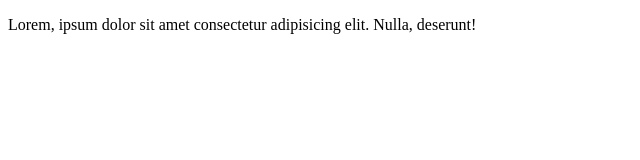
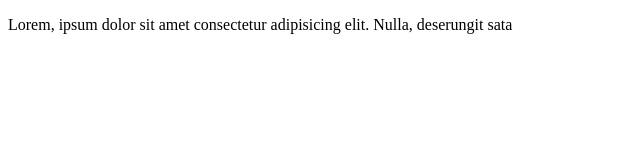
Before and after one commit to Keshie-s/test, a plain HTML site: page index.html in a window 1280 px wide. Shown: the full height of the page, 0-640 px from the left. Drawn offline with Linux system fonts and the light colour scheme.

Commit message:
my second commit

```diff
--- a/index.html
+++ b/index.html
@@ -6,6 +6,6 @@
     <title>Git Hub</title>
 </head>
 <body>
-    <p>Lorem, ipsum dolor sit amet consectetur adipisicing elit. Nulla, deserunt!</p>
+    <p>Lorem, ipsum dolor sit amet consectetur adipisicing elit. Nulla, deserungit sata</p>
 </body>
 </html>
```
